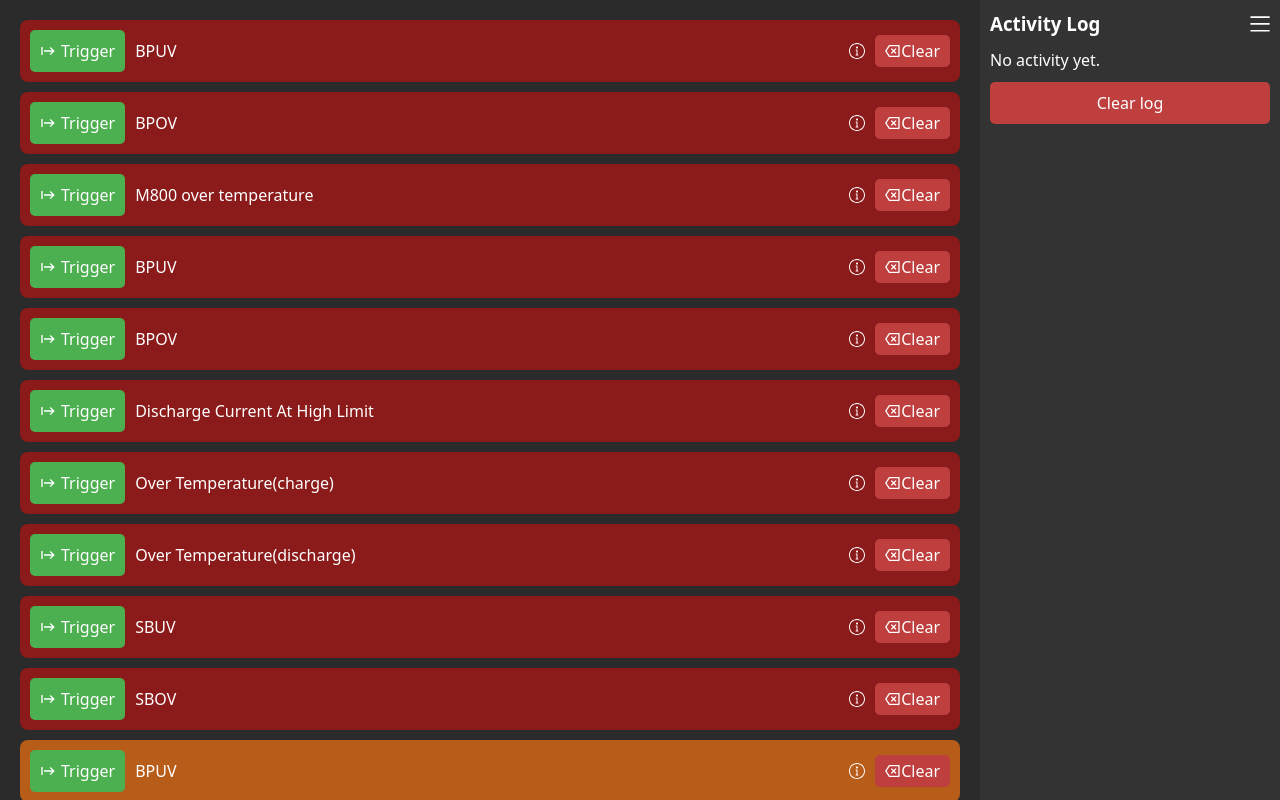
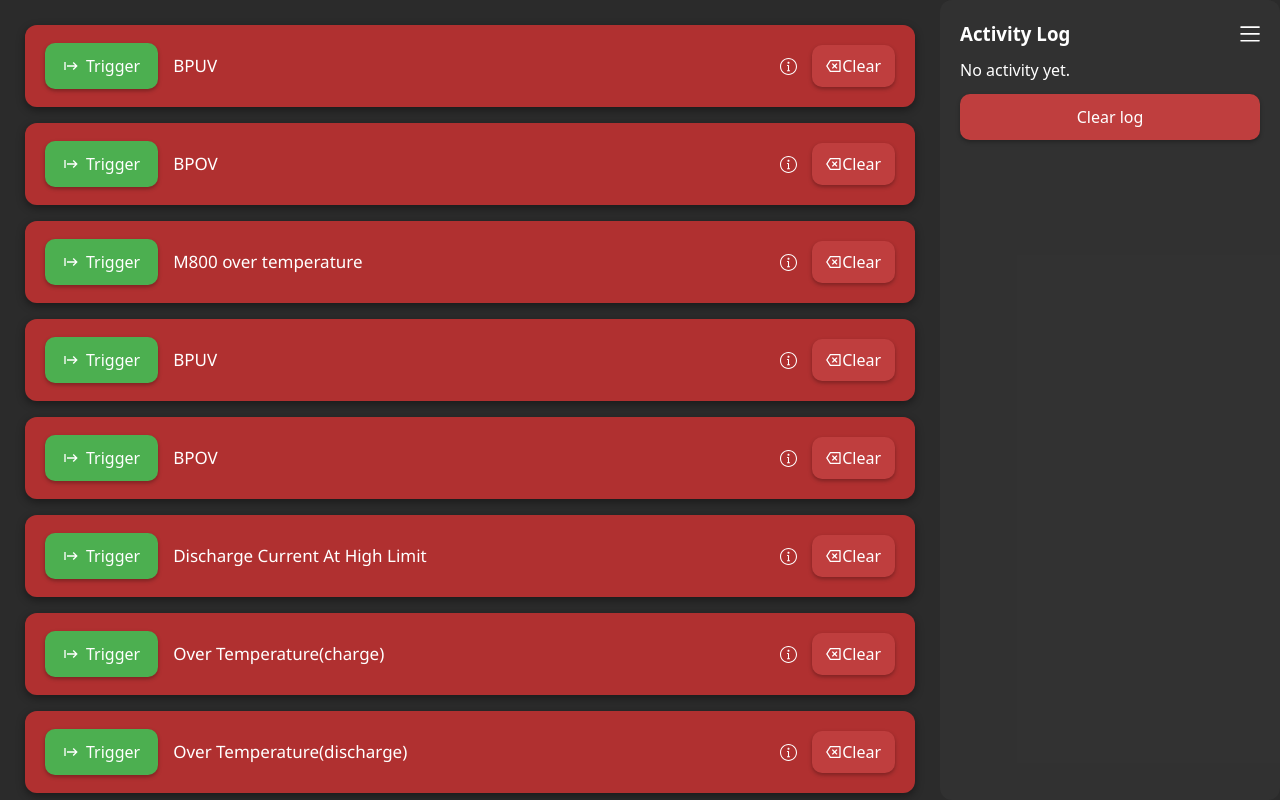
Before and after one commit to aceyywastaken/BlueBerryPi, a React (Vite) app: page / in a window 1280 px wide. Built offline with nearby package versions, Linux system fonts and the light colour scheme.

Commit message:
Update App.jsx  tab and smoother hover
 Improved spacing and styling for readability

```diff
--- a/src/App.jsx
+++ b/src/App.jsx
@@ -35,6 +35,8 @@ const buttonConfigs = [
   { label: "Over Current When Fast Charge", code: "04.00.40", description: "Charge current exceeded high limits. Fix issue, reset BMS required" },
   { label: "Charge Current At High Limit", code: "04.00.80", description: "Fast Charge Current At High Limit" }
 ];
+
+// ...keep imports and buttonConfigs same
 
 export default function App() {
   const [log, setLog] = useState([]);
@@ -77,57 +79,63 @@ export default function App() {
   };
 
   const getColor = (code) => {
-    if (code.startsWith("01")) return "#8B1A1A"; // dark red
-    if (code.startsWith("02")) return "#B85C1A"; // dark orange
-    if (code.startsWith("03")) return "#B8A41A"; // dark yellow
-    return "#444"; // default dark gray
+    if (code.startsWith("01")) return "rgba(200,50,50,0.85)";
+    if (code.startsWith("02")) return "rgba(220,120,50,0.85)";
+    if (code.startsWith("03")) return "rgba(220,200,50,0.85)";
+    return "rgba(100,100,100,0.85)";
   };
-
 
   return (
     <div style={{ display: "flex", height: "100vh", background: "#2b2b2b", color: "#fff" }}>
-      <div style={{ flex: 1, padding: "20px", overflowY: "auto" }}>
+      <div style={{ flex: 1, padding: "25px", overflowY: "auto" }}>
         {buttonConfigs.map((btn, i) => (
           <div
             key={i}
             style={{
               display: "flex",
               alignItems: "center",
-              marginBottom: "10px",
-              padding: "10px",
+              gap: "15px",
+              padding: "18px 20px",
               background: getColor(btn.code),
-              borderRadius: "8px",
-              transition: "background 0.2s",
-              color: "#fff"
+              borderRadius: "12px",
+              boxShadow: "0 3px 8px rgba(0,0,0,0.4)",
+              transition: "all 0.2s ease-in-out",
+              color: "#fff",
+              marginBottom: "16px"
             }}
-            onMouseEnter={e => e.currentTarget.style.opacity = "0.9"}
-            onMouseLeave={e => e.currentTarget.style.opacity = "1"}
+            onMouseEnter={e => e.currentTarget.style.transform = "scale(1.02)"}
+            onMouseLeave={e => e.currentTarget.style.transform = "scale(1)"}
           >
+            {/* Trigger Button */}
             <button
               onClick={() => sendCommand(btn.code)}
               style={{
                 background: "#4CAF50",
                 color: "#fff",
                 border: "none",
-                borderRadius: "5px",
-                padding: "10px",
+                borderRadius: "10px",
+                padding: "12px 18px",
                 cursor: "pointer",
-                marginRight: "10px",
                 display: "flex",
-                alignItems: "center"
+                alignItems: "center",
+                boxShadow: "0 2px 4px rgba(0,0,0,0.3)",
+                transition: "all 0.2s ease-in-out"
               }}
             >
-              <MdStart style={{ marginRight: "5px" }} /> Trigger
+              <MdStart style={{ marginRight: "7px" }} /> Trigger
             </button>
 
+            {/* Label + Info Dropdown */}
             <div style={{ flex: 1 }}>
               <div
                 style={{
                   cursor: "pointer",
-                  fontSize: "16px",
+                  fontSize: "17px",
                   display: "flex",
                   alignItems: "center",
-                  justifyContent: "space-between"
+                  justifyContent: "space-between",
+                  fontFamily: "Segoe UI, sans-serif",
+                  minHeight: "45px",
                 }}
                 onClick={() => setExpanded(prev => ({ ...prev, [i]: !prev[i] }))}
               >
@@ -136,30 +144,34 @@ export default function App() {
               </div>
               <div
                 style={{
-                  maxHeight: expanded[i] ? "200px" : "0px",
+                  maxHeight: expanded[i] ? "500px" : "0px",
                   overflow: "hidden",
                   transition: "max-height 0.3s ease",
-                  fontSize: "15px",
-                  lineHeight: "1.3",
-                  marginTop: expanded[i] ? "5px" : "0px"
+                  fontSize: "16px",
+                  lineHeight: "1.5",
+                  marginTop: expanded[i] ? "8px" : "0px",
+                  color: "#ddd",
+                  padding: expanded[i]? "6px 0 0 0" : "0"
                 }}
               >
-                {btn.description} <span style={{ color: "#000" }}>({btn.code})</span>
+                {btn.description} <span style={{ color: "#ccc" }}>({btn.code})</span>
               </div>
             </div>
 
+            {/* Clear Button */}
             <button
               onClick={() => clearCommand(btn.code)}
               style={{
                 background: "#bf3e3e",
                 color: "#fff",
                 border: "none",
-                borderRadius: "5px",
-                padding: "5px 10px",
+                borderRadius: "10px",
+                padding: "10px 14px",
                 cursor: "pointer",
-                marginLeft: "10px",
                 display: "flex",
-                alignItems: "center"
+                alignItems: "center",
+                boxShadow: "0 2px 4px rgba(0,0,0,0.3)",
+                transition: "all 0.2s ease-in-out"
               }}
             >
               <RiDeleteBack2Line /> Clear
@@ -167,21 +179,24 @@ export default function App() {
           </div>
         ))}
 
+        {/* Clear All Codes Button */}
         <button
           onClick={clearAllCodes}
           style={{
-            marginTop: "10px",
+            marginTop: "18px",
             width: "100%",
-            padding: "10px",
+            padding: "14px",
             background: "#bf3e3e",
             color: "#fff",
             border: "none",
-            borderRadius: "5px",
+            borderRadius: "12px",
             cursor: "pointer",
             display: "flex",
             alignItems: "center",
             justifyContent: "center",
-            gap: "5px"
+            gap: "6px",
+            boxShadow: "0 3px 8px rgba(0,0,0,0.4)",
+            transition: "all 0.2s ease-in-out"
           }}
         >
           <CgDanger /> Clear All Codes <CgDanger />
@@ -197,9 +212,22 @@ function ActivityLog({ log, setLog }) {
   const [open, setOpen] = useState(true);
 
   return (
-    <div style={{ width: open ? "300px" : "30px", transition: "width 0.3s", background: "#333", overflowY: "auto" }}>
+    <div style={{
+      width: open ? "320px" : "35px",
+      transition: "width 0.3s",
+      background: "rgba(50,50,50,0.95)",
+      overflowY: "auto",
+      borderRadius: "12px",
+      padding: open ? "10px" : "0"
+    }}>
       <div
-        style={{ display: "flex", alignItems: "center", justifyContent: open ? "space-between" : "center", padding: "10px", cursor: "pointer" }}
+        style={{
+          display: "flex",
+          alignItems: "center",
+          justifyContent: open ? "space-between" : "center",
+          padding: "10px",
+          cursor: "pointer"
+        }}
         onClick={() => setOpen(!open)}
       >
         {open && <h3 style={{ margin: 0 }}>Activity Log</h3>}
@@ -208,10 +236,21 @@ function ActivityLog({ log, setLog }) {
 
       {open && (
         <div style={{ padding: "0 10px 10px 10px" }}>
-          {log.length ? log.map((msg, i) => <div key={i}>{msg}</div>) : <div>No activity yet.</div>}
+          {log.length ? log.map((msg, i) => <div key={i} style={{ marginBottom: "6px" }}>{msg}</div>) : <div>No activity yet.</div>}
           <button
             onClick={() => setLog([])}
-            style={{ marginTop: "10px", width: "100%", padding: "10px", background: "#bf3e3e", color: "#fff", border: "none", borderRadius: "5px", cursor: "pointer" }}
+            style={{
+              marginTop: "12px",
+              width: "100%",
+              padding: "12px",
+              background: "#bf3e3e",
+              color: "#fff",
+              border: "none",
+              borderRadius: "10px",
+              cursor: "pointer",
+              boxShadow: "0 2px 4px rgba(0,0,0,0.3)",
+              transition: "all 0.2s ease-in-out"
+            }}
           >
             Clear log
           </button>
```
